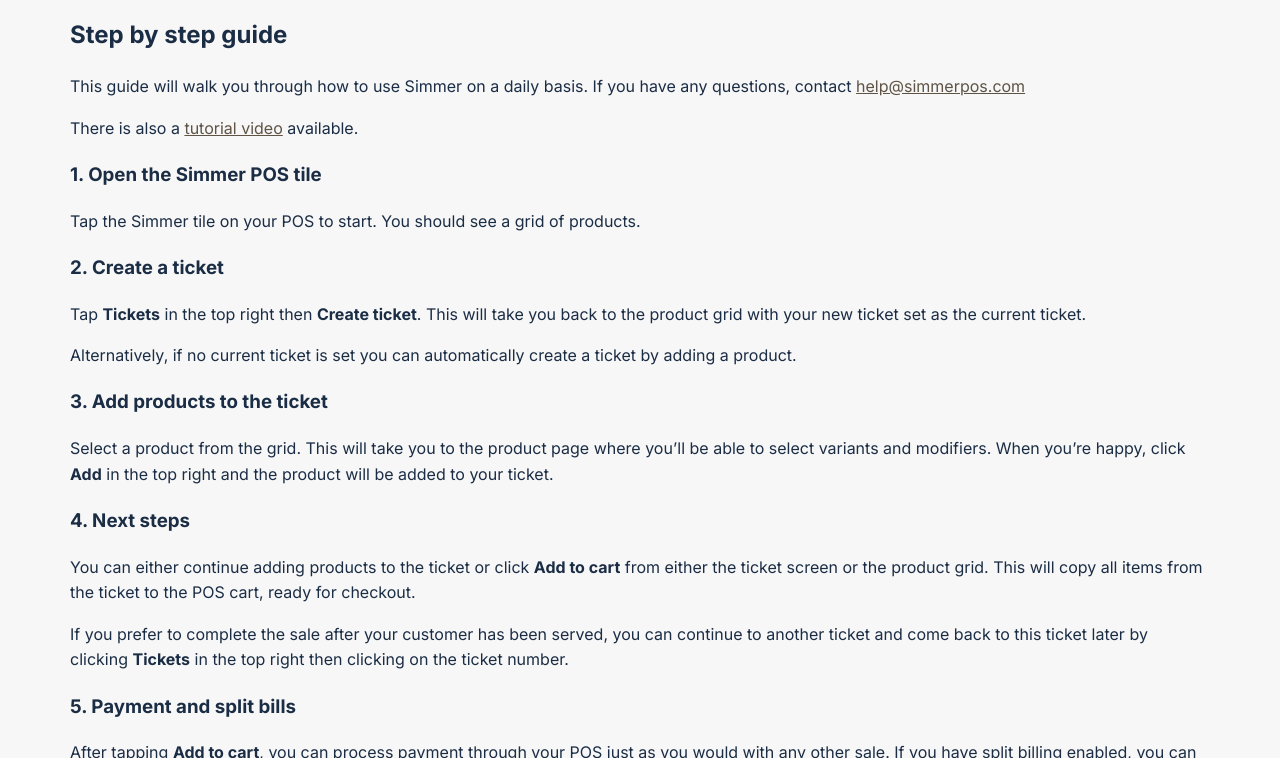
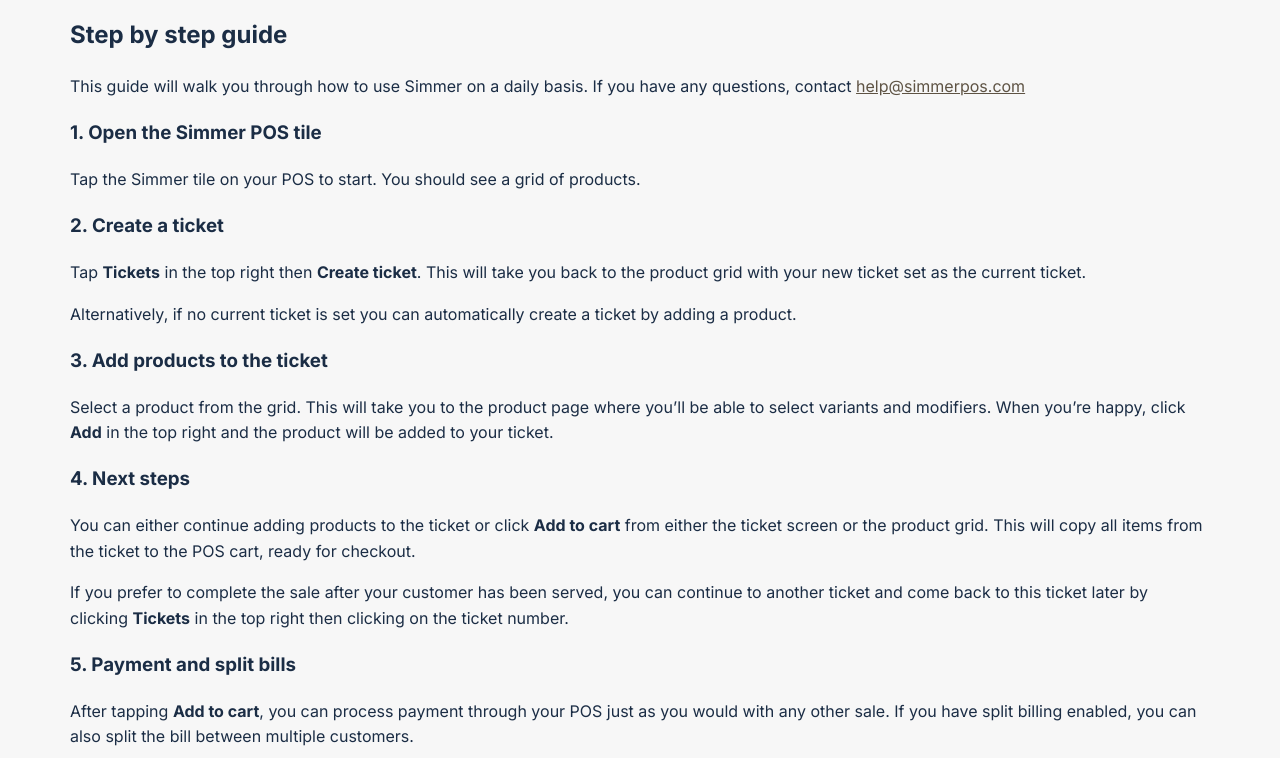
Before and after one commit to Pixel-Nova-Apps/simmerpos.com, a Jekyll site: the page built from _pages/training.md, in a window 1280 px wide and 900 px high, scrolled down 804 px, cut to the strip 142-900 px from the top of the window. Built offline with Jekyll 4.4.1, drawn with Linux system fonts in a browser that asks for light colours.

Commit message:
Update training.md

```diff
--- a/_pages/training.md
+++ b/_pages/training.md
@@ -28,8 +28,6 @@ include_in_header: false
 
 This guide will walk you through how to use Simmer on a daily basis. If you have any questions, contact <a href="mailto:help@simmerpos.com">help@simmerpos.com</a>
 
-There is also a [tutorial video](https://youtu.be/whwQcWOMk_o?t=190) available.
-
 ### 1. Open the Simmer POS tile
 
 Tap the Simmer tile on your POS to start. You should see a grid of products.
```
